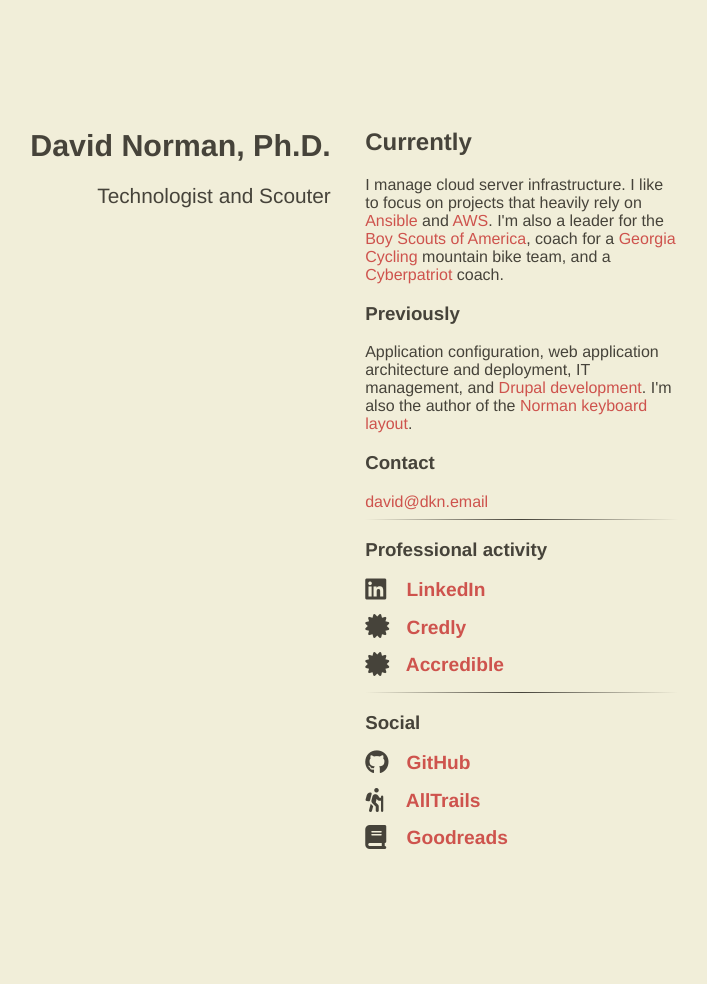
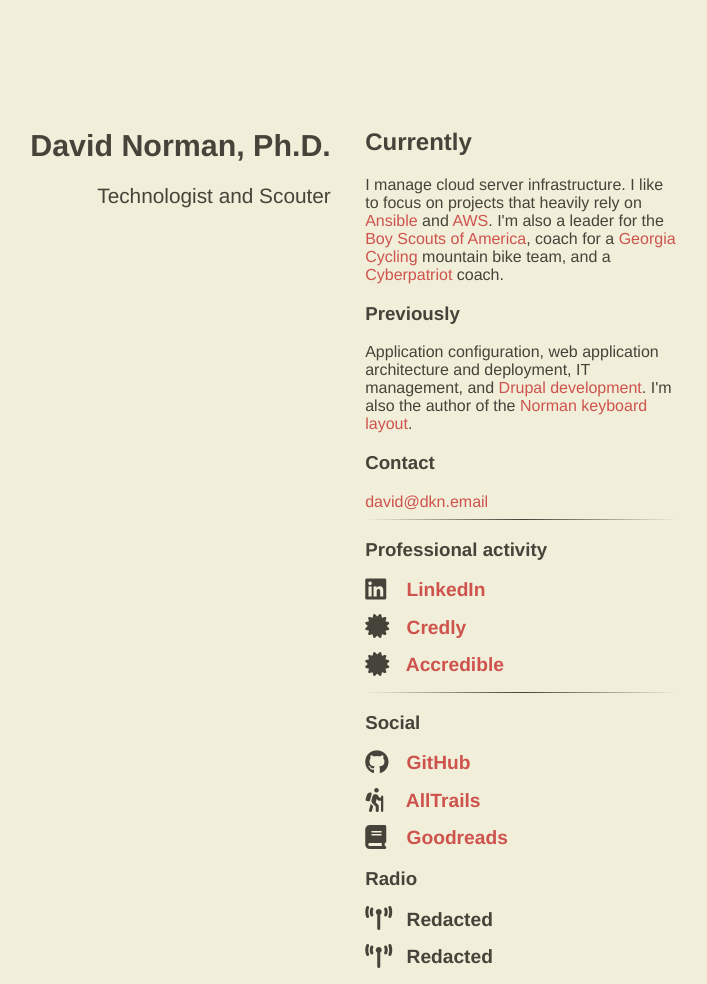
Before and after one commit to deekayen/dkn.github.io, a Jekyll site: the page built from index.html, in a window 1280 px wide. Shown: the whole page, without its empty margins (302-1009 px from the left). Built offline with Jekyll 4.4.1, drawn with Linux system fonts in a browser that asks for light colours; nearby versions of some CDN libraries; before the commit the page ends 900 px from its top, so only the background shows below that.

Commit message:
add a radio section

```diff
--- a/_includes/content.html
+++ b/_includes/content.html
@@ -48,3 +48,16 @@
     <a href="https://www.goodreads.com/deekayen">Goodreads</a>
   </li>
 </ul>
+
+<h3>Radio</h3>
+
+<ul class="fa-ul main-list">
+  <li class="main-list-item">
+    <span class="fa-solid fa-tower-broadcast fa-lg main-list-item-icon"></span>
+    Redacted
+  </li>
+  <li class="main-list-item">
+    <span class="fa-solid fa-tower-broadcast fa-lg main-list-item-icon"></span>
+    Redacted
+  </li>
+</ul>
```
